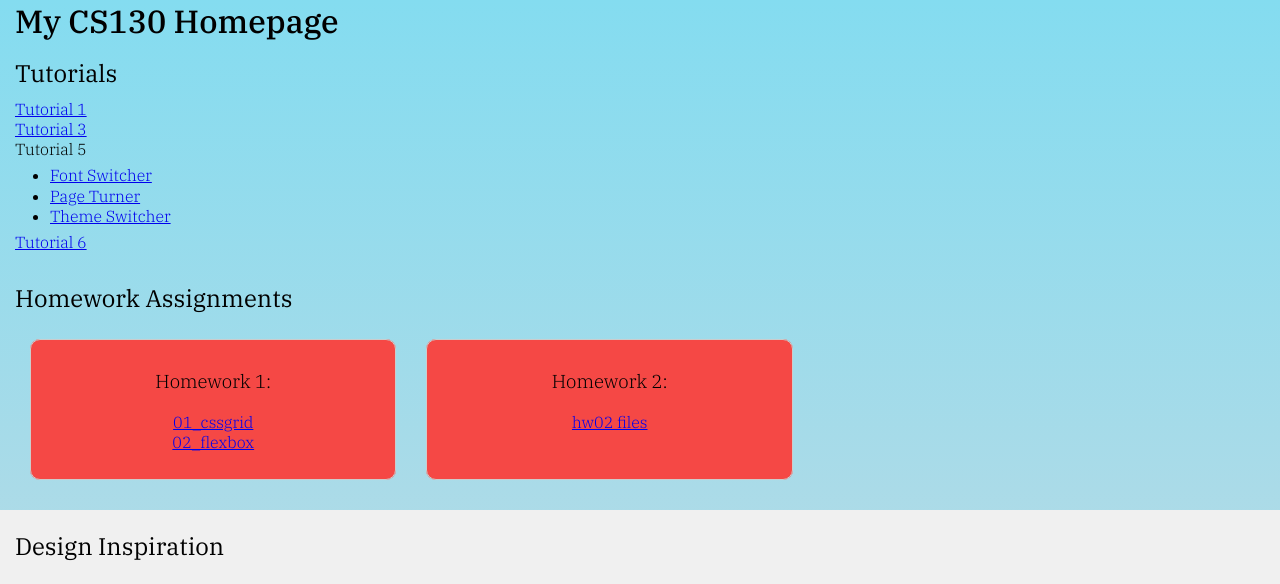
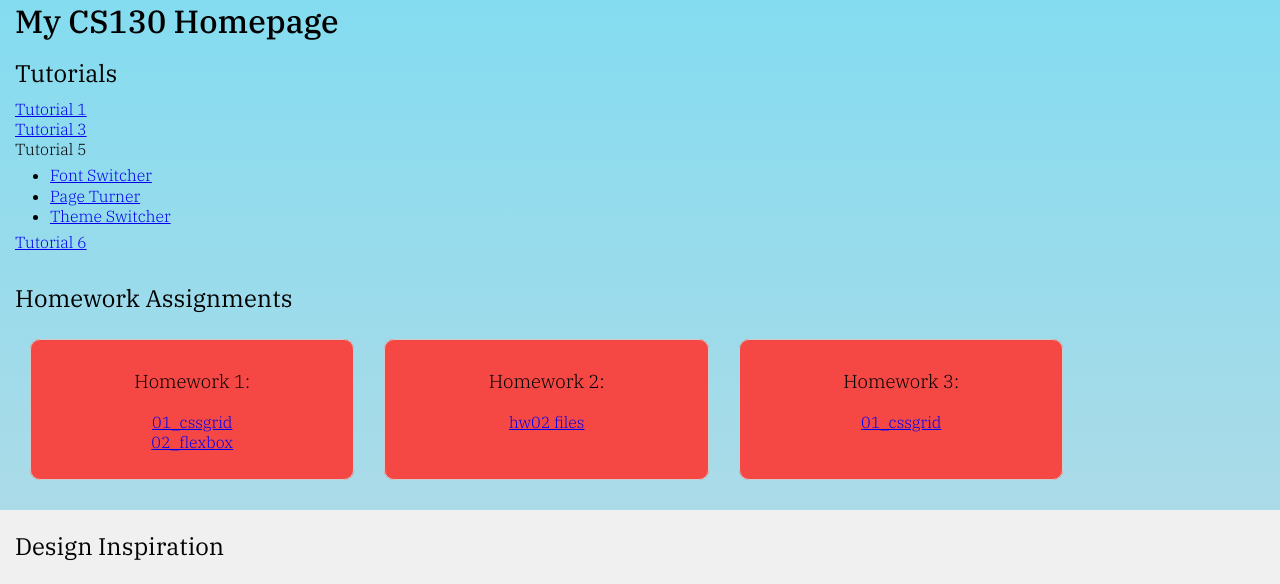
Before and after one commit to ashorgel1111/cs130-coursework, a plain HTML site: page index.html in a window 1280 px wide. Shown: the top 584 px of the page. Drawn offline with Linux system fonts and the light colour scheme.

Commit message:
Updating homepage

```diff
--- a/index.html
+++ b/index.html
@@ -43,6 +43,14 @@
                             <div>
                                 <h3>Homework 2:</h3>
                                     <a href="https://ashorgel1111.github.io/cs130-coursework/hw02/">hw02 files</a>
+                            </div>
+                        </div>
+                        <div class="card hw03">
+                            <div>
+                                <h3>Homework 3:</h3>
+                                    <p>
+                                    <a href="https://ashorgel1111.github.io/cs130-coursework/hw01/01_cssgrid/">01_cssgrid</a>
+                                    </p>
                             </div>
                         </div>
                     </div>
```
